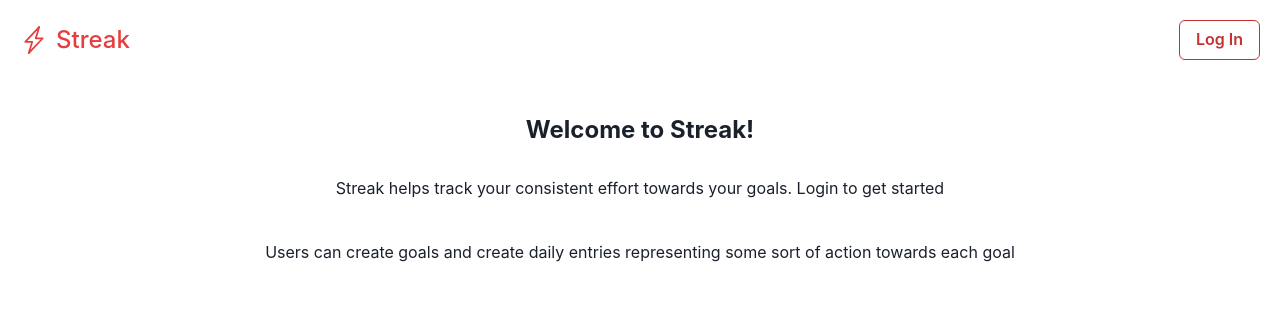
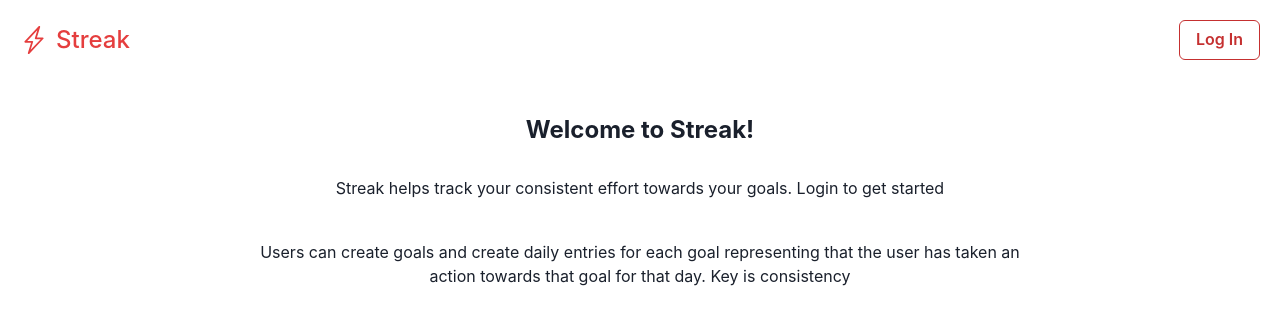
Before and after one commit to RinwaOwuogba/streak-client, a React (Create React App) app: page / in a window 1280 px wide. Shown: the top 324 px of the page. Built offline with nearby package versions, Linux system fonts and the light colour scheme; no server answers.

Commit message:
ft: added more information to about page

```diff
--- a/src/views/info.js
+++ b/src/views/info.js
@@ -3,7 +3,7 @@ import { Center, Flex, Text } from '@chakra-ui/react';
 
 const Info = () => (
 	<Center>
-		<Flex direction='column' textAlign='center' mt='5' padding='3'>
+		<Flex direction='column' textAlign='center' mt='5' padding='3' maxW='50rem'>
 			<Text fontSize='2xl' fontWeight='bold' mb='7'>
 				Welcome to Streak!
 			</Text>
@@ -14,8 +14,9 @@ const Info = () => (
 			</Text>
 
 			<Text>
-				Users can create goals and create daily entries representing some sort
-				of action towards each goal
+				Users can create goals and create daily entries for each goal
+				representing that the user has taken an action towards that goal for
+				that day. Key is consistency
 			</Text>
 		</Flex>
 	</Center>
```
